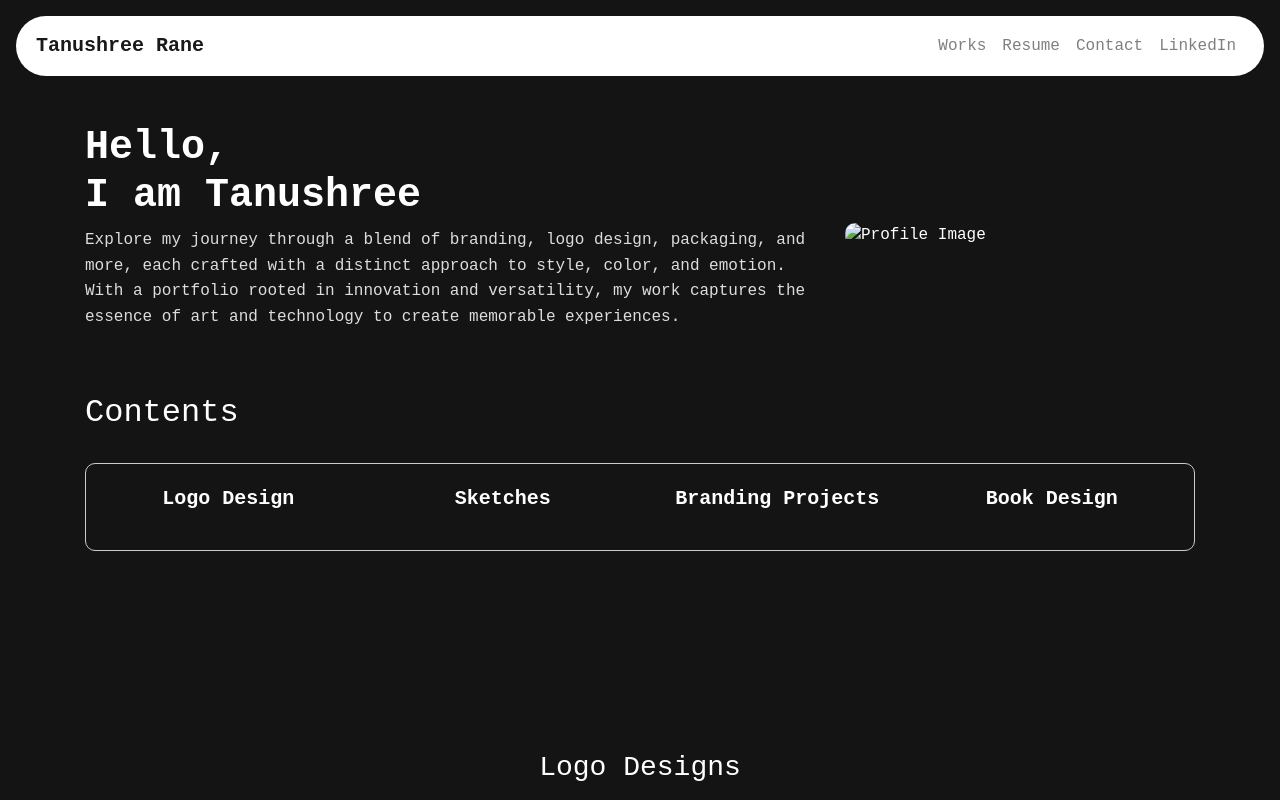
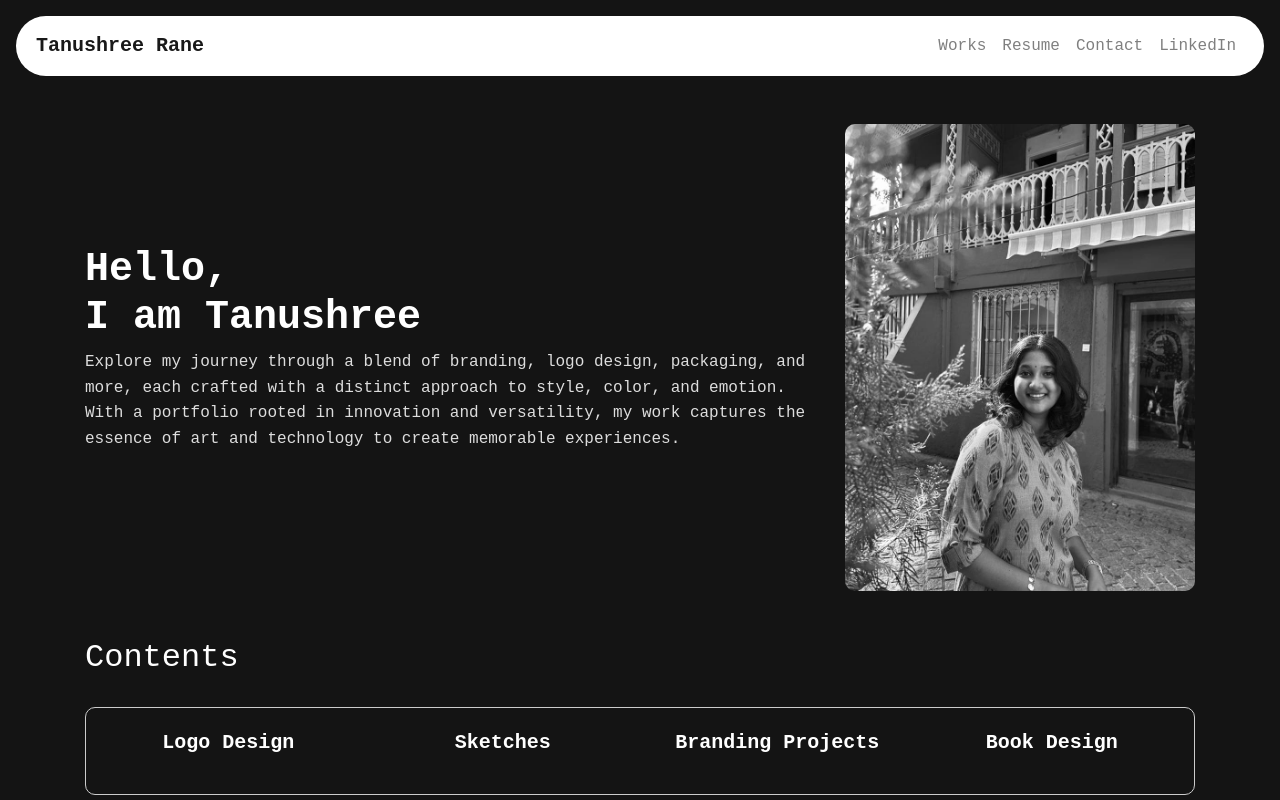
Before and after one commit to siddhantsurve01/tanushreerane, a plain HTML site: page index.html in a window 1280 px wide. Shown: the top 800 px of the page. Drawn offline with nearby package versions, Linux system fonts and the light colour scheme; files whose address does not match are found by name.

Commit message:
Update index.html

```diff
--- a/index.html
+++ b/index.html
@@ -142,7 +142,7 @@
       </div>
       <div class="col-md-4">
         <div class="image-box">
-          <img src="images/WhatsApp Image 2024-03-09 at 15.30.04_c1b6cd02.jpg" alt="Profile Image">
+          <img src="portfolio/images/WhatsApp Image 2024-03-09 at 15.30.04_c1b6cd02.jpg" alt="Profile Image">
         </div>
       </div>
     </div>
```
